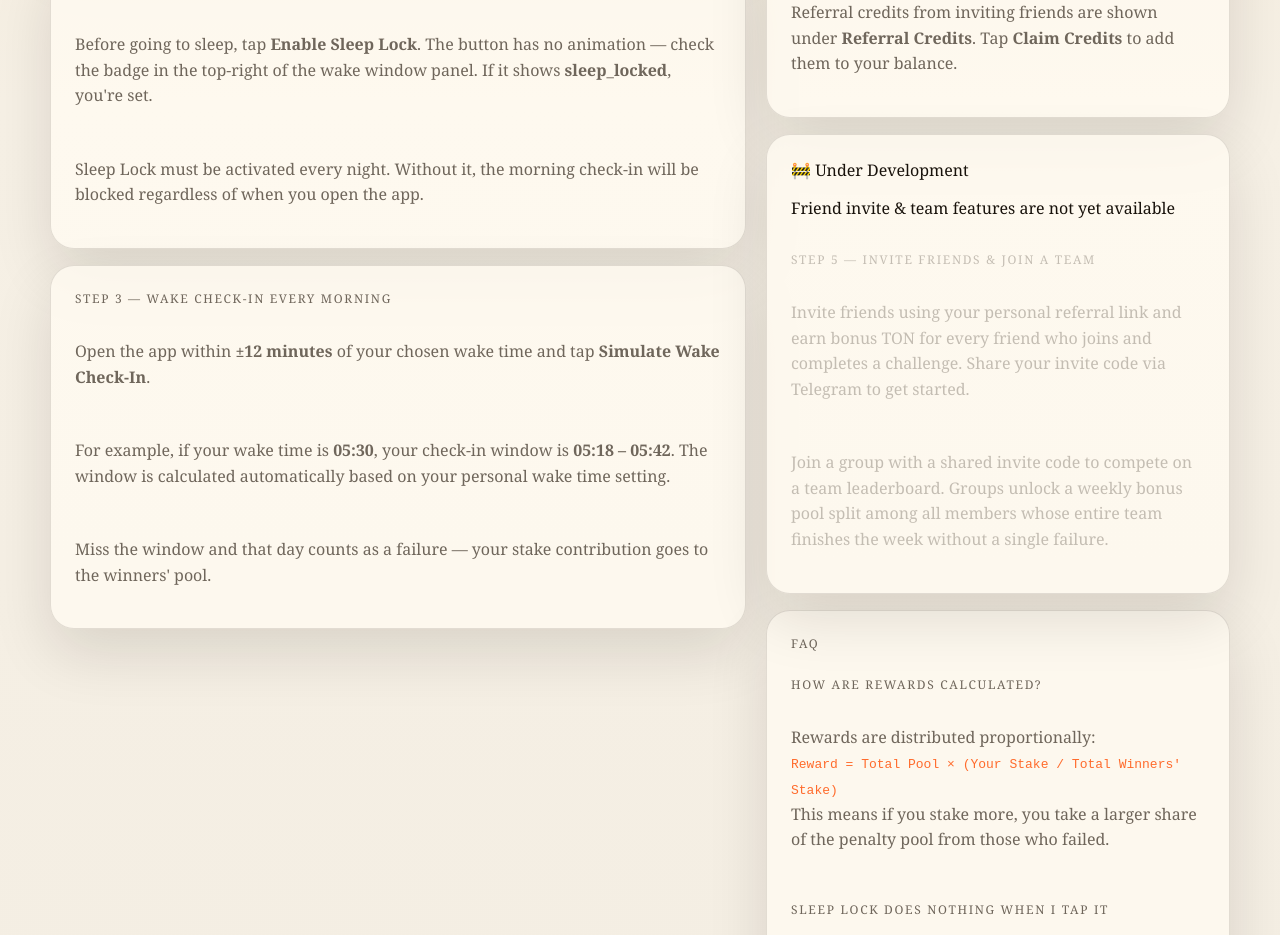
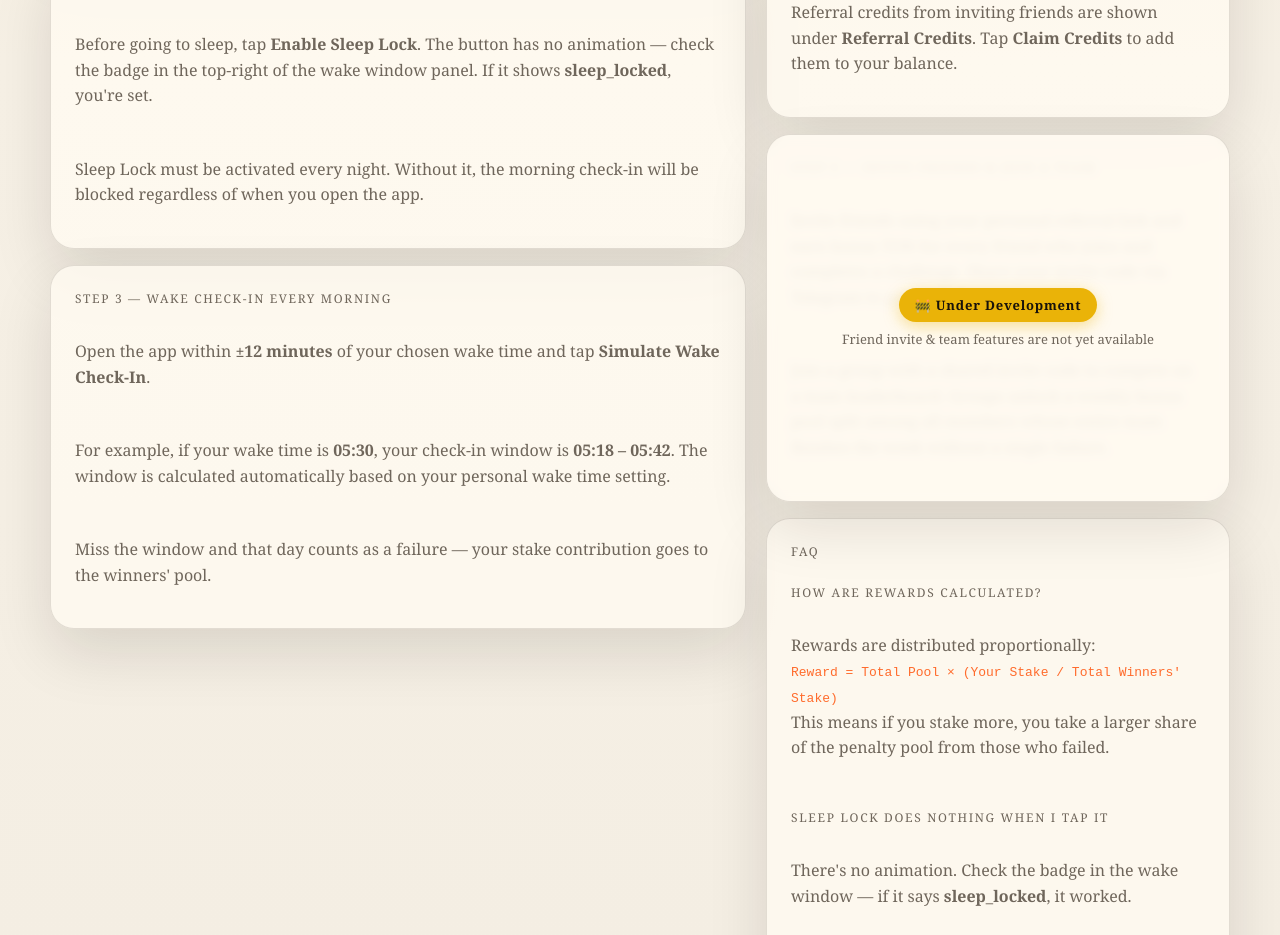
Before and after one commit to realbocho/stake-and-wake, a Next.js app: page /guide in a window 1280 px wide. Shown: the part 1040-1975 px from the top of the page. Built offline with nearby package versions, Linux system fonts and the light colour scheme; what @tonconnect/ui-react would draw is missing.

Commit message:
Add styles for coming soon panel and overlay

```diff
--- a/app/globals.css
+++ b/app/globals.css
@@ -298,3 +298,51 @@ select {
     border-radius: 24px;
   }
 }
+
+/* Coming Soon / 개발 중 styles */
+.coming-soon-panel {
+  position: relative;
+  overflow: hidden;
+}
+
+.coming-soon-overlay {
+  position: absolute;
+  inset: 0;
+  display: flex;
+  flex-direction: column;
+  align-items: center;
+  justify-content: center;
+  gap: 8px;
+  background: rgba(255, 250, 241, 0.78);
+  backdrop-filter: blur(4px);
+  -webkit-backdrop-filter: blur(4px);
+  z-index: 10;
+  border-radius: inherit;
+}
+
+.coming-soon-badge {
+  display: inline-flex;
+  align-items: center;
+  gap: 6px;
+  padding: 8px 16px;
+  border-radius: 999px;
+  background: var(--gold);
+  color: #18120b;
+  font-size: 13px;
+  font-weight: 700;
+  letter-spacing: 0.06em;
+  box-shadow: 0 4px 16px rgba(234, 179, 8, 0.4);
+}
+
+.coming-soon-text {
+  font-size: 13px;
+  color: var(--muted);
+  margin: 0;
+  text-align: center;
+}
+
+.alert.info {
+  border-color: rgba(15, 118, 110, 0.2);
+  background: rgba(15, 118, 110, 0.06);
+  color: var(--teal);
+}
```
